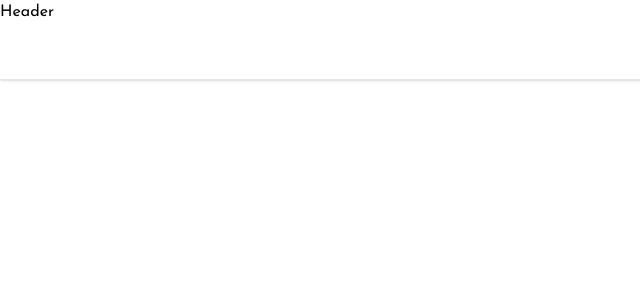
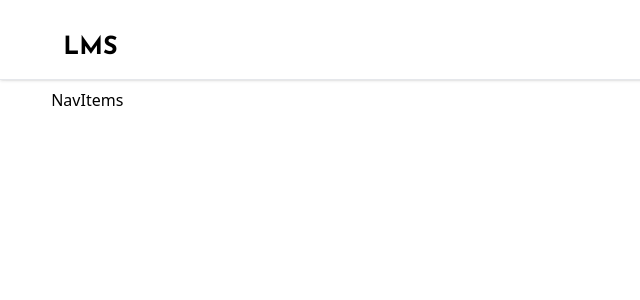
Before and after one commit to rawbil/Advanced-Learning-Management-System, a Next.js app in the folder client/: page / in a window 1280 px wide. Shown: the top 300 px of the page, without its empty margins (0-640 px from the left). Built offline with nearby package versions, Linux system fonts and the light colour scheme.

Commit message:
add navItems

```diff
--- a/client/app/(components)/Header.tsx
+++ b/client/app/(components)/Header.tsx
@@ -1,4 +1,6 @@
+import Link from "next/link";
 import { Dispatch, SetStateAction, useEffect, useState } from "react";
+import NavItems from "../(utils)/NavItems";
 
 interface IHeader {
   open: boolean;
@@ -9,6 +11,7 @@ interface IHeader {
 export default function Header({ open, setOpen, activeItem }: IHeader) {
   const [active, setActive] = useState(false);
   const [openSidebar, setOpenSidebar] = useState(false);
+  const [isMobile, setIsMobile] = useState(false);
 
   useEffect(() => {
       if(window !== undefined) {
@@ -27,7 +30,14 @@ export default function Header({ open, setOpen, activeItem }: IHeader) {
       <div
         className={`border-b dark:border-[#fffff1c]  h-[80px] z-[80] fixed top-0 left-0 right-0 transition duration-500 dark:bg-opacity-50 dark:bg-gradient-to-b dark:from-gray-900 dark:to-black  ${active ? "shadow-xl" : "shadow"}`}
       >
-        Header
+        <div className="w-[95%] 800px:w-[92%] mx-auto py-2 h-full">
+            <div className="w-full h-[80px] flex items-center justify-between p-3">
+                <Link href={'/'} className={`text-[25px] font-josefin font-[800] text-black dark:text-white`}>LMS</Link>
+            </div>
+            <div className="flex items-center">
+                <NavItems activeItem={activeItem} isMobile={isMobile} />
+            </div>
+        </div>
       </div>
     </div>
   );
--- /dev/null
+++ b/client/app/(utils)/NavItems.tsx
@@ -0,0 +1,30 @@
+
+interface INavItems {
+    activeItem: number,
+    isMobile: boolean,
+}
+
+export const navItemsData = [
+    {
+        name: "Home",
+        url: "/"
+    },
+    {
+        name: "Courses",
+        url: "/courses"
+    },
+    {
+        name: "Policy",
+        url: "/policy"
+    },
+    {
+        name: "FAQ",
+        url: "/faq"
+    }
+]
+
+export default function NavItems({activeItem, isMobile}: INavItems) {
+    return (
+        <div>NavItems</div>
+    )
+}
--- a/client/app/page.tsx
+++ b/client/app/page.tsx
@@ -9,7 +9,7 @@ export default function Home() {
   const [activeItem, setActiveItem] = useState(0)
 
   return (
-    <div className="font-josefin">
+    <div className="">
       <Header open={open} setOpen={setOpen} activeItem={activeItem} />
     </div>
   )
```
